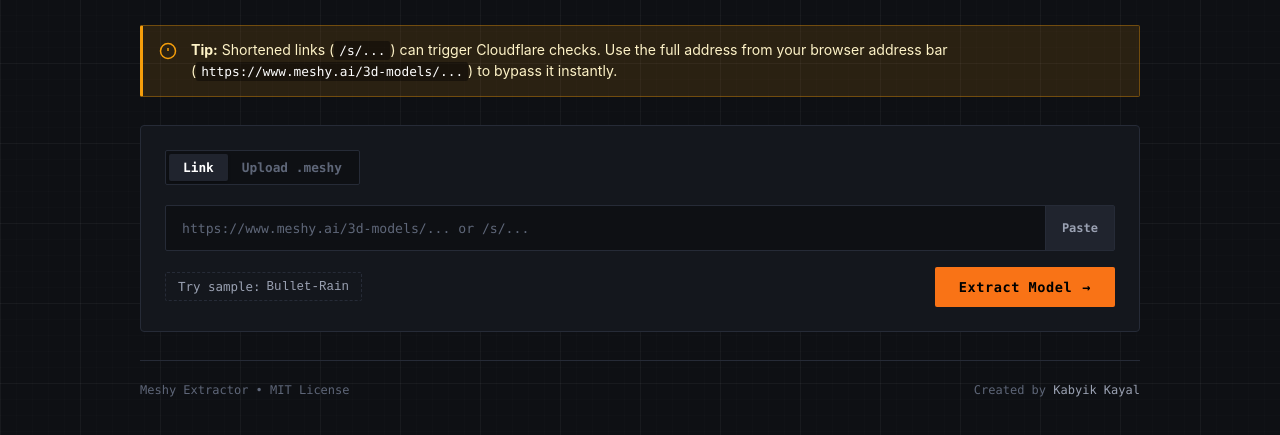
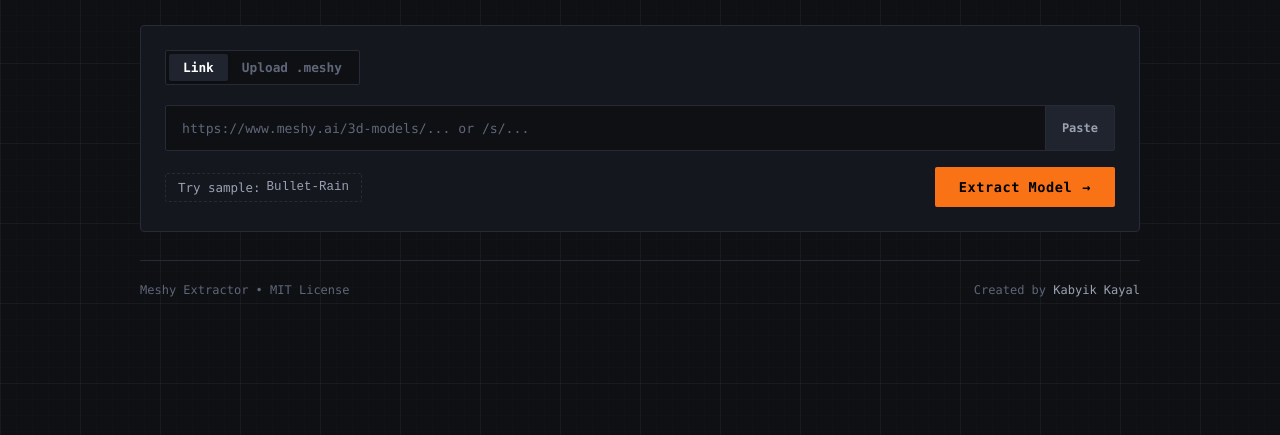
Before and after one commit to Kabyik-Kayal/meshy_extractor, a website: page public/index.html in a window 1280 px wide. Shown: the part 177-612 px from the top of the page. Drawn offline with Linux system fonts and the light colour scheme; some packages are replaced by stand-ins of ours; a script that the page names is missing.

Commit message:
docs: remove cloudflare advisory notice now that dual link extraction is resolved

```diff
--- a/public/index.html
+++ b/public/index.html
@@ -38,19 +38,6 @@
       <p class="hero-description">Paste any Meshy model link to extract, decrypt, and download the full-resolution <strong>.glb</strong> file.</p>
     </section>
 
-    <!-- Cloudflare Advisory -->
-    <div class="advisory-panel">
-      <div class="advisory-icon">
-        <svg width="18" height="18" viewBox="0 0 24 24" fill="none" stroke="currentColor" stroke-width="2">
-          <circle cx="12" cy="12" r="10"/>
-          <line x1="12" y1="8" x2="12" y2="12"/>
-          <line x1="12" y1="16" x2="12.01" y2="16"/>
-        </svg>
-      </div>
-      <div class="advisory-content">
-        <p><strong>Tip:</strong> Shortened links (<code>/s/...</code>) can trigger Cloudflare checks. Use the full address from your browser address bar (<code>https://www.meshy.ai/3d-models/...</code>) to bypass it instantly.</p>
-      </div>
-    </div>
 
     <!-- Main Module -->
     <main class="operator-module">
```
Also changed, not shown: README.md.
